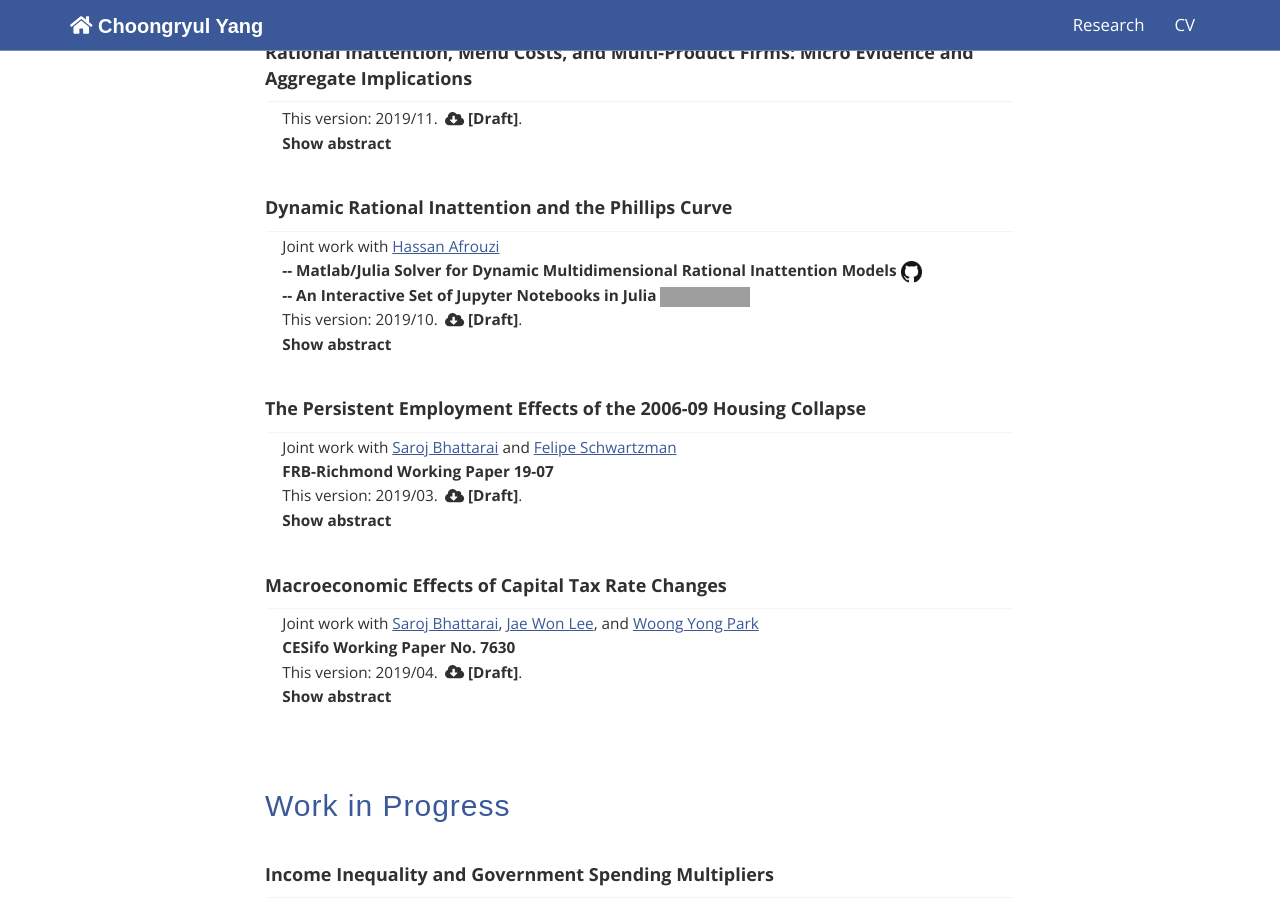
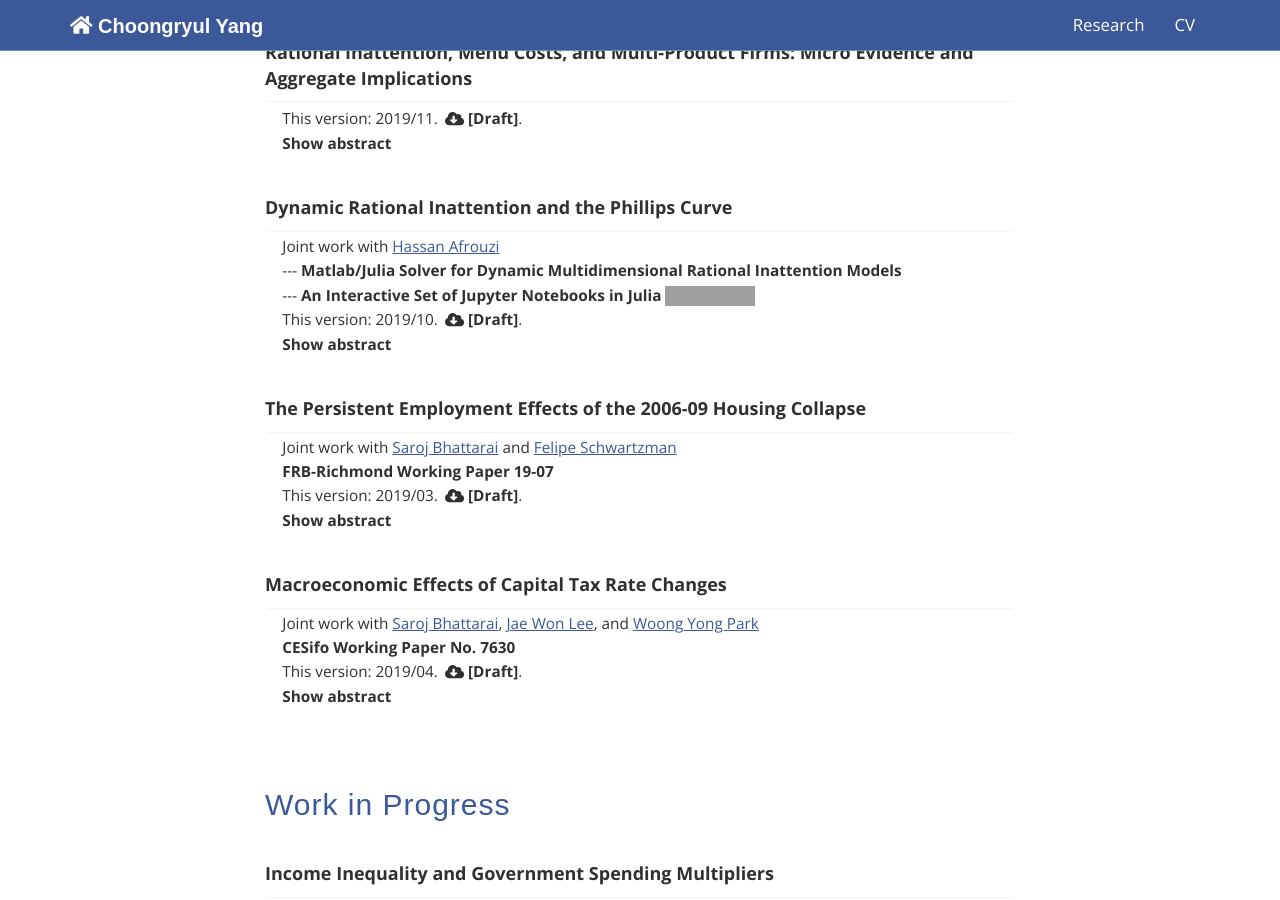
Before and after one commit to choongryulyang/choongryulyang.github.io, a Jekyll site: the page built from index.html, in a window 1280 px wide and 900 px high, scrolled down 993 px. Built offline with Jekyll 4.4.1, drawn with Linux system fonts in a browser that asks for light colours; some of the changed lines change nothing that is shown; grey boxes are pictures that could not be loaded.

Commit message:
Update index.html

```diff
--- a/index.html
+++ b/index.html
@@ -152,20 +152,15 @@ title: Choongryul Yang
 						<div style="font-size: 11.5pt; text-align: left; color: #303030; margin-left: 0.8em"> Joint work with
 						<a class="author" href="http://www.afrouzi.com/" target="_blank">Hassan Afrouzi</a>
 
-<!--
+
 						<p style="margin-bottom:0px; font-size: 11.5pt">
+						---
 						<a class="two" href="https://github.com/choongryulyang/dynamic_multivariate_RI" target="_blank"">
-						<b>[Matlab Solver for Dynamic Multidimensional Rational Inattention Models]</b></a>
-						</p>
--->
-						<p style="margin-bottom:0px; font-size: 11.5pt">
-						<b>-- Matlab/Julia Solver for Dynamic Multidimensional Rational Inattention Models</b>
-						<a href="https://github.com/choongryulyang/dynamic_multivariate_RI", target="_blank">
-							<img src="files/GitHub-Mark-32px.png" title="Solver in Github" alt="Dynamic RI Solver" style="width: 3%"></a>
+						<b>Matlab/Julia Solver for Dynamic Multidimensional Rational Inattention Models</b></a>
 						</p>
 
 						<p style="margin-bottom:0px; font-size: 11.5pt">
-						<b>-- An Interactive Set of Jupyter Notebooks in Julia</b>
+						--- <b>An Interactive Set of Jupyter Notebooks in Julia</b>
 						<a href="https://mybinder.org/v2/gh/choongryulyang/dynamic_multivariate_RI/master?filepath=Julia", target="_blank">
 							<img src="https://mybinder.org/badge_logo.svg" title="Dynamic RI in Julia" alt="Dynamic RI"></a>
 						</p>
```
